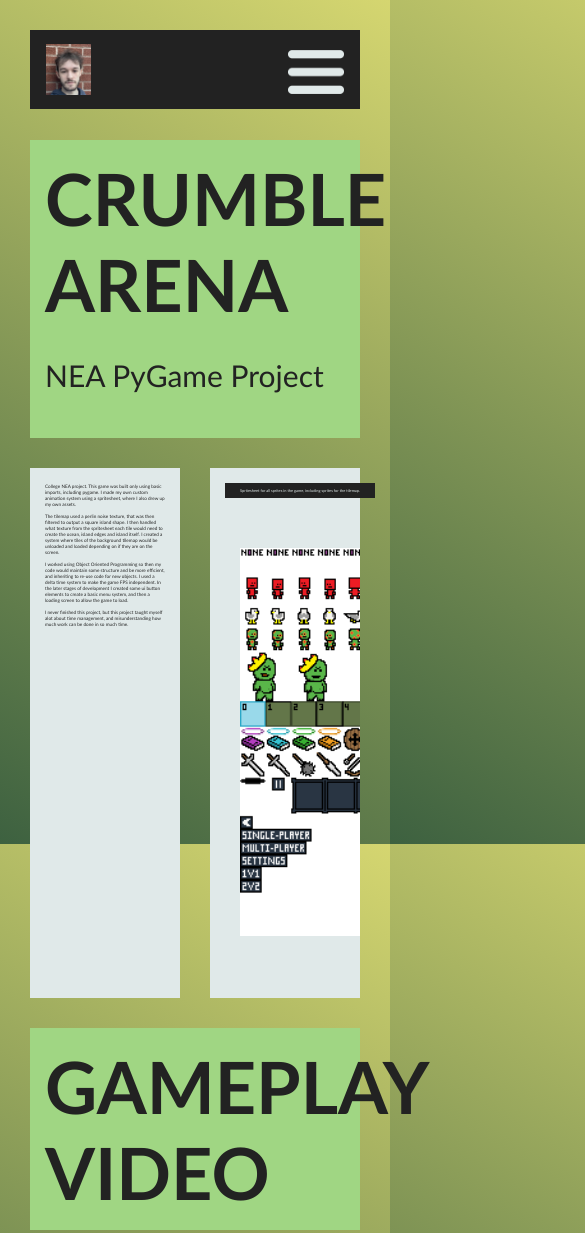
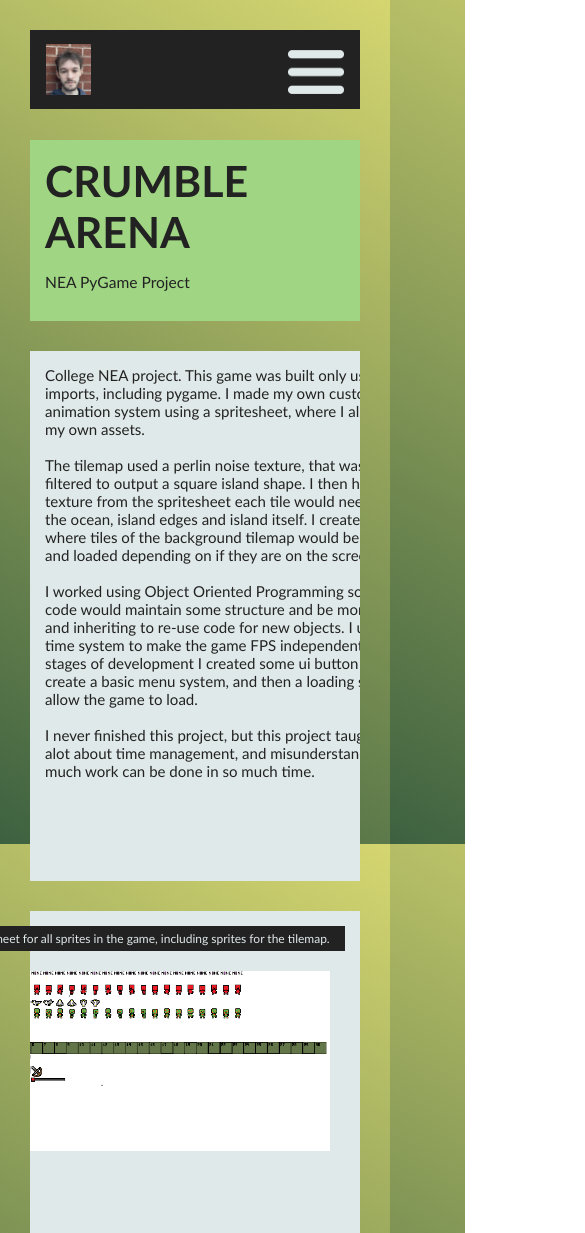
Before and after one commit to MorganLoweGit/ProjectPortfolio, a plain HTML site: page Crumble Arena.html in a window 390 px wide. Shown: the top 1233 px of the page, 585 px wide, since content can reach past the window. Drawn offline with Linux system fonts and the light colour scheme; a script that the page names is missing.

Commit message:
commit 5

```diff
--- a/Crumble Arena.html
+++ b/Crumble Arena.html
@@ -44,7 +44,7 @@
             <p>NEA PyGame Project</p>
         </header>
         <div class="article-container">
-            <div class="text-box" style="float: left;">
+            <div class="text-box">
                 <p>College NEA project. This game was built only using basic imports, including pygame.
                     I made my own custom animation system using a spritesheet, where I also drew up my own assets.
                     <br><br>The tilemap used a perlin noise texture, that was then filtered to output a square island shape.
@@ -57,7 +57,7 @@
                     <br><br>I never finished this project, but this project taught myself alot about time management, and misunderstanding how much work
                     can be done in so much time.</p>
             </div>
-            <div class="photo-box" style="float: right;" id="photo-box"><p>Spritesheet for all sprites in the game, including sprites for the tilemap.</p><img src="assets/crumble_arena_spritesheet.png" style="width: 800px; margin-top: 50px;"></div>
+            <div class="photo-box" id="photo-box"><p>Spritesheet for all sprites in the game, including sprites for the tilemap.</p><img src="assets/crumble_arena_spritesheet.png"></div>
         </div>
         <header>
             <h>GAMEPLAY VIDEO</h>
--- a/styles/PagesCSS.css
+++ b/styles/PagesCSS.css
@@ -14,7 +14,7 @@ body {
     background-image: linear-gradient(30deg, #3d6140, #d5d670);
     color: #222222;
     font-family: Gabarito, "Trebuchet MS", sans-serif;
-    font-size: 1.2vw;
+    font-size: calc(11px + .5vw);
     font-weight: 400;
 }
 
@@ -92,7 +92,7 @@ header {
 }
 
 header p {
-    font-size: 30px;
+    font-size: 28px;
     font-weight: 400;
 }
 
@@ -110,10 +110,36 @@ header p {
 .text-box, .canvas-box, .photo-box {
     background-color: #e0e9e9;
     color: #222222;
-    width: calc((100% - 90px)/2);
+    width: calc((50% - 45px));
     height: 500px;
-    display: inline;
+    display: grid;
     padding: 15px;
+    min-width: 400px;
+}
+
+@media screen and (max-width: 970px) {
+    .text-box {
+      width: calc(100% - 30px);
+      font-size: calc(10px + 1.3vw);
+    }
+
+    .canvas-box, .photo-box{
+        width: calc(100% - 30px);
+        margin-top: 30px;
+    }
+}
+
+@media screen and (max-width: 700px) {
+    header {
+        font-size: 11vw;
+    }
+    header p {
+        font-size: 4vw;
+    }
+}
+
+.text-box {
+    float: left;
 }
 
 .text-box-profile {
@@ -133,32 +159,29 @@ header p {
     display: none;
 }
 
-.canvas-box {
+.canvas-box, .photo-box {
     position: static;
-    display: grid;
-}
-
-.photo-box {
-    display: flexbox;
+    float: right;
 }
 
 .canvas-box p, .photo-box p{
     color:#e0e9e9;
     background-color: #222222;
-    font-size: 1vw;
+    font-size: 12px;
     margin: 0;
     padding: 5px 15px 5px 15px;
     display: inline;
     position: absolute;
 }
 
-.photo-box > img {
+.photo-box img {
     display: block;
     margin: auto;
     margin-top: 30px;
     padding: 15px;
-    width: 270px;
-    height: auto;
+    width: calc(100% - 30px);
+    max-height: 400px;
+    object-fit: contain;
 }
 
 canvas {
@@ -212,9 +235,13 @@ video {
 .software-list > ul > li {
     float: left;
     padding: 0 15px 0 15px;
-    height: 100%;
     font-size: 10px;
     color: #222222;
+}
+
+.software-list > ul > li > img {
+    width: 200px;
+    height: auto;
 }
 
 .footer-tab {
@@ -226,6 +253,7 @@ video {
 
 .footer-tab > table {
     position: relative;
+    align-items: center;
     left: 5%;
     right: 5%;
     border-spacing: 50px;
```
Also changed, not shown: Bucket Ball.html (+2 -2 lines), Key Plunderers.html (+2 -2 lines), Slot Wars.html (+3 -3 lines).
